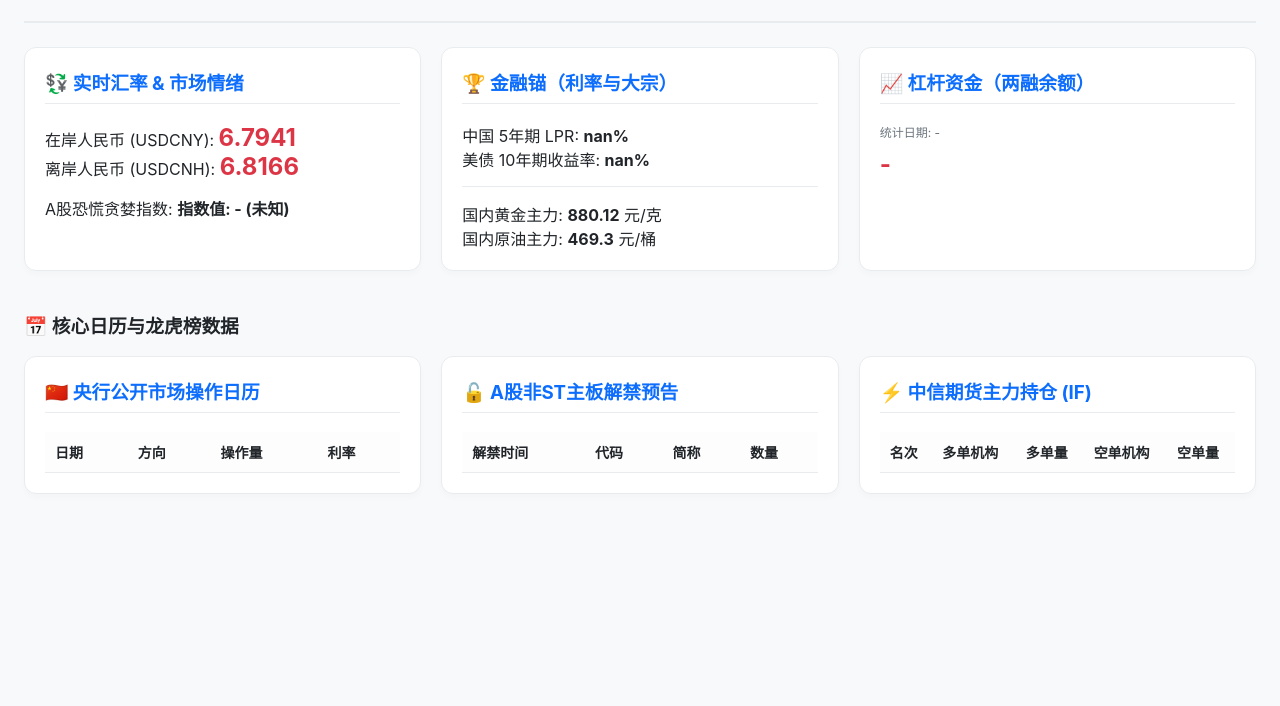
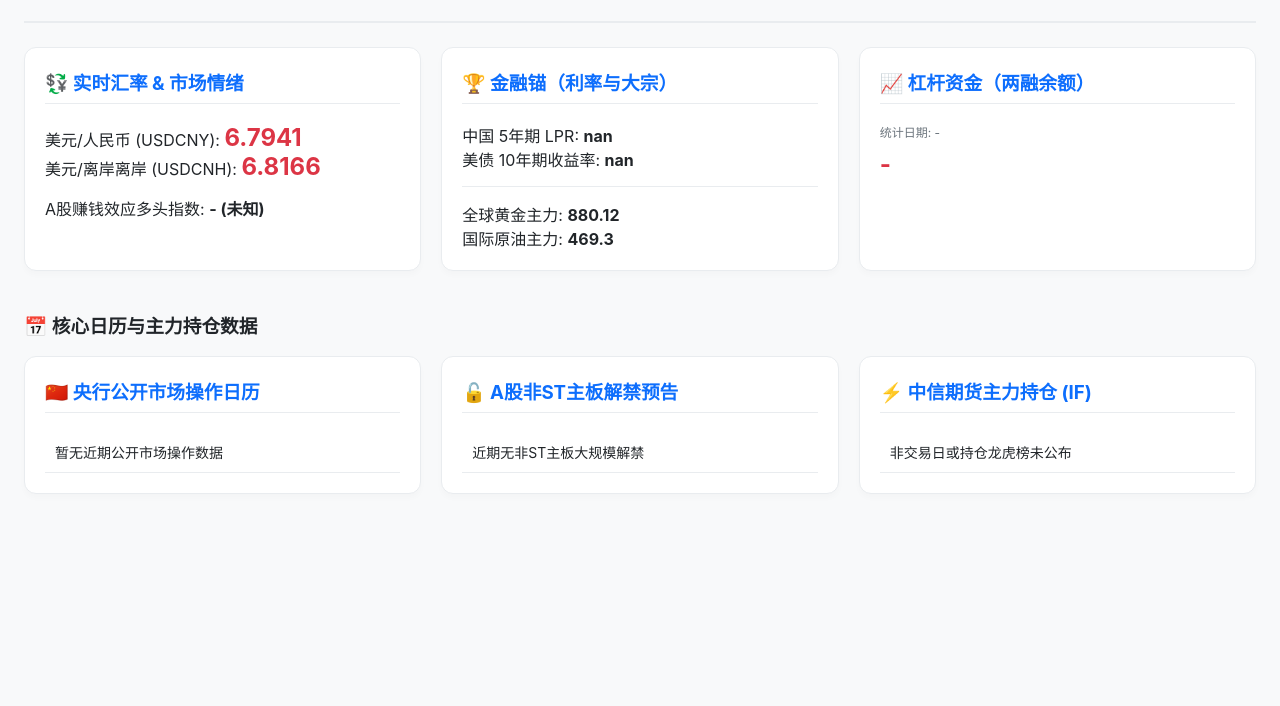
Before and after one commit to KevinEleven1992/Akshare-Public-Data, a plain HTML site: page index.html in a window 1280 px wide. Shown: the part 94-800 px from the top of the page. Drawn offline with Linux system fonts and the light colour scheme.

Commit message:
Update index.html for improved content clarity

```diff
--- a/index.html
+++ b/index.html
@@ -21,15 +21,15 @@
 
     <div class="header">
         <h2>📊 全球宏观与市场数据全景看板</h2>
-        <div>⏰ 数据更新时间 (每日21点): <strong id="update-time">-</strong></div>
+        <div>⏰ 数据更新时间: <strong id="update-time">-</strong></div>
     </div>
 
     <div class="grid">
         <div class="card">
             <h3>💱 实时汇率 & 市场情绪</h3>
-            <div>在岸人民币 (USDCNY): <span id="onshore" class="metric-value">-</span></div>
-            <div>离岸人民币 (USDCNH): <span id="offshore" class="metric-value">-</span></div>
-            <div style="margin-top:15px;">A股恐慌贪婪指数: <strong id="fear-greed">-</strong></div>
+            <div>美元/人民币 (USDCNY): <span id="onshore" class="metric-value">-</span></div>
+            <div>美元/离岸离岸 (USDCNH): <span id="offshore" class="metric-value">-</span></div>
+            <div style="margin-top:15px;">A股赚钱效应多头指数: <strong id="fear-greed">-</strong></div>
         </div>
 
         <div class="card">
@@ -37,92 +37,102 @@
             <div>中国 5年期 LPR: <strong id="cn-lpr">-</strong></div>
             <div>美债 10年期收益率: <strong id="us-bond">-</strong></div>
             <hr style="border:0; border-top:1px solid var(--border); margin:15px 0;">
-            <div>国内黄金主力: <strong id="gold-price">-</strong> 元/克</div>
-            <div>国内原油主力: <strong id="oil-price">-</strong> 元/桶</div>
+            <div>全球黄金主力: <strong id="gold-price">-</strong></div>
+            <div>国际原油主力: <strong id="oil-price">-</strong></div>
         </div>
 
         <div class="card">
             <h3>📈 杠杆资金（两融余额）</h3>
-            <div id="margin-date" style="font-size:12px; color:#6c757d;"></div>
+            <div id="margin-date" style="font-size:12px; color:#6c757d;">统计日期: -</div>
             <div id="margin-val" class="metric-value">-</div>
         </div>
     </div>
 
-    <h3 style="margin-top:40px;">📅 核心日历与龙虎榜数据</h3>
+    <h3 style="margin-top:40px;">📅 核心日历与主力持仓数据</h3>
     <div class="grid">
         <div class="card">
             <h3>🇨🇳 央行公开市场操作日历</h3>
-            <table id="omo-table"><tr><td>正在加载中...</td></tr></table>
+            <table id="omo-table"><tr><td>正在加载最新全景日历...</td></tr></table>
         </div>
         <div class="card">
             <h3>🔓 A股非ST主板解禁预告</h3>
-            <table id="unlock-table"><tr><td>正在加载中...</td></tr></table>
+            <table id="unlock-table"><tr><td>正在加载最新解禁日程...</td></tr></table>
         </div>
         <div class="card">
             <h3>⚡ 中信期货主力持仓 (IF)</h3>
-            <table id="futures-table"><tr><td>正在加载中...</td></tr></table>
+            <table id="futures-table"><tr><td>正在加载中信持仓龙虎榜...</td></tr></table>
         </div>
     </div>
 
     <script>
+        // 高鲁棒性安全路径解构器
         const safeGet = (obj, path, fallback = "-") => {
-            return path.split('.').reduce((acc, part) => acc && acc[part] !== undefined ? acc[part] : null, obj) || fallback;
+            return path.split('.').reduce((acc, part) => (acc && acc[part] !== undefined && acc[part] !== null) ? acc[part] : null, obj) || fallback;
         };
 
-        fetch('data.json?v=' + new Date().getTime())
+        fetch('./data.json?v=' + new Date().getTime())
             .then(res => res.json())
             .then(data => {
                 document.getElementById('update-time').innerText = safeGet(data, 'update_time');
 
-                // 汇率与情绪展示
+                // 1. 汇率与市场情绪
                 document.getElementById('onshore').innerText = safeGet(data, 'exchange_rate.USDCNY_Onshore');
                 document.getElementById('offshore').innerText = safeGet(data, 'exchange_rate.USDCNH_Offshore');
 
-                const fg = safeGet(data, 'macro_metrics.fear_greed');
-                if(fg !== "-") document.getElementById('fear-greed').innerText = `指数值: ${fg.value || '-'} (${fg.sentiment || '-'})`;
+                const fgValue = safeGet(data, 'macro_metrics.fear_greed.value');
+                const fgSentiment = safeGet(data, 'macro_metrics.fear_greed.sentiment');
+                document.getElementById('fear-greed').innerText = `${fgValue} (${fgSentiment})`;
 
-                // 利率大宗
-                document.getElementById('cn-lpr').innerText = safeGet(data, 'macro_metrics.interest_rate.china_lpr_5y') + "%";
-                document.getElementById('us-bond').innerText = safeGet(data, 'macro_metrics.interest_rate.us_bond_10y') + "%";
+                // 2. 利率与全球大宗
+                document.getElementById('cn-lpr').innerText = safeGet(data, 'macro_metrics.interest_rate.china_lpr_5y');
+                document.getElementById('us-bond').innerText = safeGet(data, 'macro_metrics.interest_rate.us_bond_10y');
                 document.getElementById('gold-price').innerText = safeGet(data, 'macro_metrics.commodity.gold');
                 document.getElementById('oil-price').innerText = safeGet(data, 'macro_metrics.commodity.oil');
 
-                // 两融
-                document.getElementById('margin-date').innerText = "统计日期: " + safeGet(data, 'macro_metrics.margin_balance.日期');
-                const mVal = safeGet(data, 'macro_metrics.margin_balance.融资融券余额');
-                document.getElementById('margin-val').innerText = mVal !== "-" ? (mVal / 100000000).toFixed(2) + " 亿元" : "-";
+                // 3. 杠杆两融资金
+                document.getElementById('margin-date').innerText = "统计日期: " + safeGet(data, 'macro_metrics.margin_balance.date');
+                document.getElementById('margin-val').innerText = safeGet(data, 'macro_metrics.margin_balance.value');
 
-                // 渲染OMO日历
-                const omo = safeGet(data, 'pboc_omo.history_7d');
-                if(Array.isArray(omo)) {
-                    let html = "<tr><th>日期</th><th>方向</th><th>操作量</th><th>利率</th></tr>";
-                    omo.forEach(r => {
-                        html += `<tr><td>${r.发布日期 || r.日期 || '-'}</td><td>${r.操作种类 || r.交易方向 || '-'}</td><td>${r['操作量'] || r['交易量(亿)'] || '-'}</td><td>${r['中标利率'] || r['利率(%)'] || '-'}</td></tr>`;
+                // 4. 渲染央行 OMO 表格 (全面切换至归一化英文 Key)
+                const omoList = safeGet(data, 'pboc_omo.history_7d');
+                if(Array.isArray(omoList) && omoList.length > 0) {
+                    let html = "<tr><th>操作日期</th><th>操作方向</th><th>操作量</th><th>中标利率</th></tr>";
+                    omoList.forEach(r => {
+                        html += `<tr><td>${r.date}</td><td>${r.direction}</td><td>${r.amount}</td><td>${r.rate}</td></tr>`;
                     });
                     document.getElementById('omo-table').innerHTML = html;
+                } else {
+                    document.getElementById('omo-table').innerHTML = "<tr><td>暂无近期公开市场操作数据</td></tr>";
                 }
 
-                // 渲染解禁
-                const unl = safeGet(data, 'unlock_calendar');
-                if(Array.isArray(unl)) {
-                    let html = "<tr><th>解禁时间</th><th>代码</th><th>简称</th><th>数量</th></tr>";
-                    unl.forEach(r => {
-                        html += `<tr><td>${r.解禁时间}</td><td>${r.股票代码}</td><td>${r.股票简称}</td><td>${(r['解禁数量(股)']/10000).toFixed(0)}万股</td></tr>`;
+                // 5. 渲染 A股主板解禁
+                const unlockList = safeGet(data, 'unlock_calendar');
+                if(Array.isArray(unlockList) && unlockList.length > 0) {
+                    let html = "<tr><th>解禁日期</th><th>股票代码</th><th>股票简称</th><th>解禁总量</th></tr>";
+                    unlockList.forEach(r => {
+                        html += `<tr><td>${r.date}</td><td>${r.code}</td><td>${r.name}</td><td>${r.amount}</td></tr>`;
                     });
                     document.getElementById('unlock-table').innerHTML = html;
+                } else {
+                    document.getElementById('unlock-table').innerHTML = "<tr><td>近期无非ST主板大规模解禁</td></tr>";
                 }
 
-                // 渲染期货持仓
-                const fut = safeGet(data, 'citic_futures');
-                if(Array.isArray(fut)) {
-                    let html = "<tr><th>名次</th><th>多单机构</th><th>多单量</th><th>空单机构</th><th>空单量</th></tr>";
-                    fut.forEach(r => {
-                        html += `<tr><td>${r.名次}</td><td>${r.多头持仓机构名称||'-'}</td><td>${r.多头持仓量||'-'}</td><td>${r.空头持仓机构名称||'-'}</td><td>${r.空头持仓量||'-'}</td></tr>`;
+                // 6. 渲染中信龙虎持仓
+                const futuresList = safeGet(data, 'citic_futures');
+                if(Array.isArray(futuresList) && futuresList.length > 0) {
+                    let html = "<tr><th>名次</th><th>多单机构</th><th>多单持仓</th><th>空单机构</th><th>空单持仓</th></tr>";
+                    futuresList.forEach(r => {
+                        html += `<tr><td>${r.rank}</td><td>${r.long_inst}</td><td>${r.long_val}</td><td>${r.short_inst}</td><td>${r.short_val}</td></tr>`;
                     });
                     document.getElementById('futures-table').innerHTML = html;
+                } else {
+                    document.getElementById('futures-table').innerHTML = "<tr><td>非交易日或持仓龙虎榜未公布</td></tr>";
                 }
             })
-            .catch(err => console.error("读取看板数据失败:", err));
+            .catch(err => {
+                console.error("加载看板核心 JSON 失败:", err);
+                document.body.insertAdjacentHTML('afterbegin', '<div style="color:red;padding:10px;background:#fff1f0;border:1px solid #ffa39e;margin-bottom:15px;">⚠️ 看板数据文件 (data.json) 暂未上线或部署同步中，请等待首次工作流推送。</div>');
+            });
     </script>
 </body>
 </html>
```
